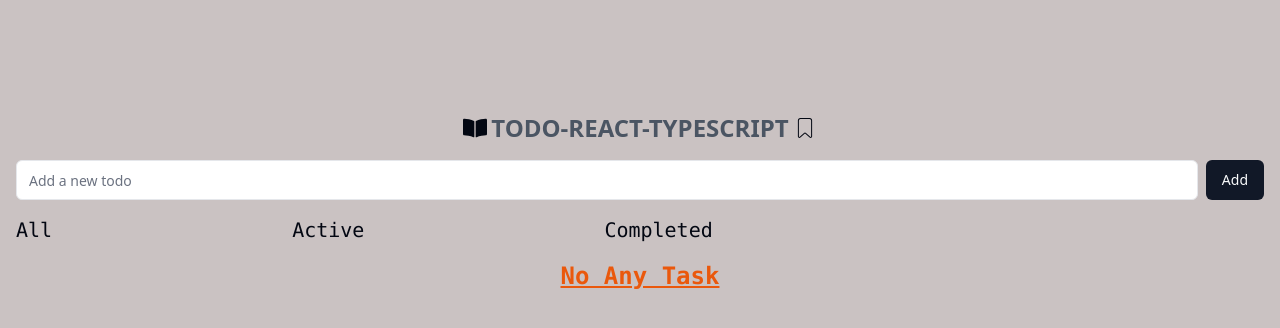
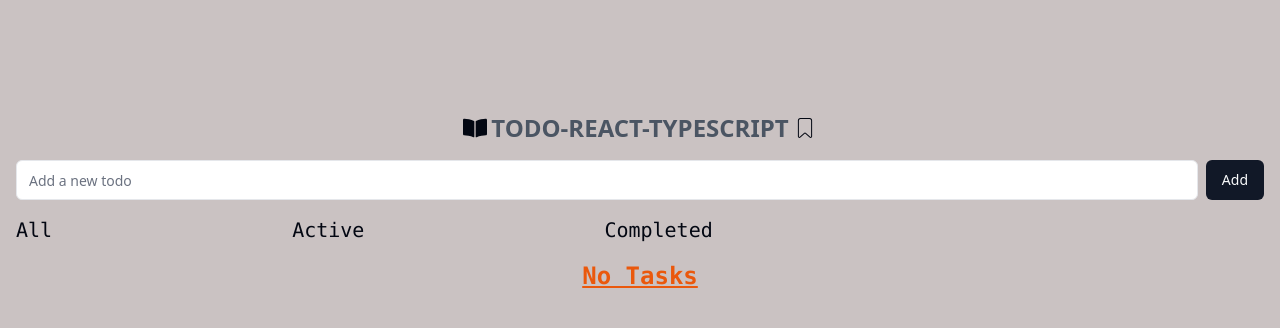
Before and after one commit to sanjaygupta972004/TODO-REACT-TYPESCRIPT, a React (Vite) app: page /all in a window 1280 px wide. Shown: the top 328 px of the page. Built offline with nearby package versions, Linux system fonts and the light colour scheme.

Commit message:
Fix UI text and add validation for empty todo

```diff
--- a/src/components/todo/AddTodo.tsx
+++ b/src/components/todo/AddTodo.tsx
@@ -10,6 +10,7 @@ const AddTodo = () => {
 
    const handleAddTodo = (event: FormEvent<HTMLFormElement>) => {
       event.preventDefault();
+      if(!todo) return "Please add a todo";
       handleTodo (todo);
       setTodo ("");
    }
--- a/src/components/todo/TodoList.tsx
+++ b/src/components/todo/TodoList.tsx
@@ -8,7 +8,7 @@ import { useTodoContext,TodoContextProps } from "../store/TodoContext"
   return (
     <>
       {
-        todos.length === 0 ? <h1 className="text-2xl mt-4 font-bold font-mono text-center text-orange-600 underline">No Any Task</h1> :
+        todos.length === 0 ? <h1 className="text-2xl mt-4 font-bold font-mono text-center text-orange-600 underline">No Tasks</h1> :
         todos.map((todo) => {
           return (
             <div key={todo.id} className = "mt-3 flex space-x-20 w-full pr-1">
```
Also changed, not shown: src/components/Error.tsx (indentation only).
